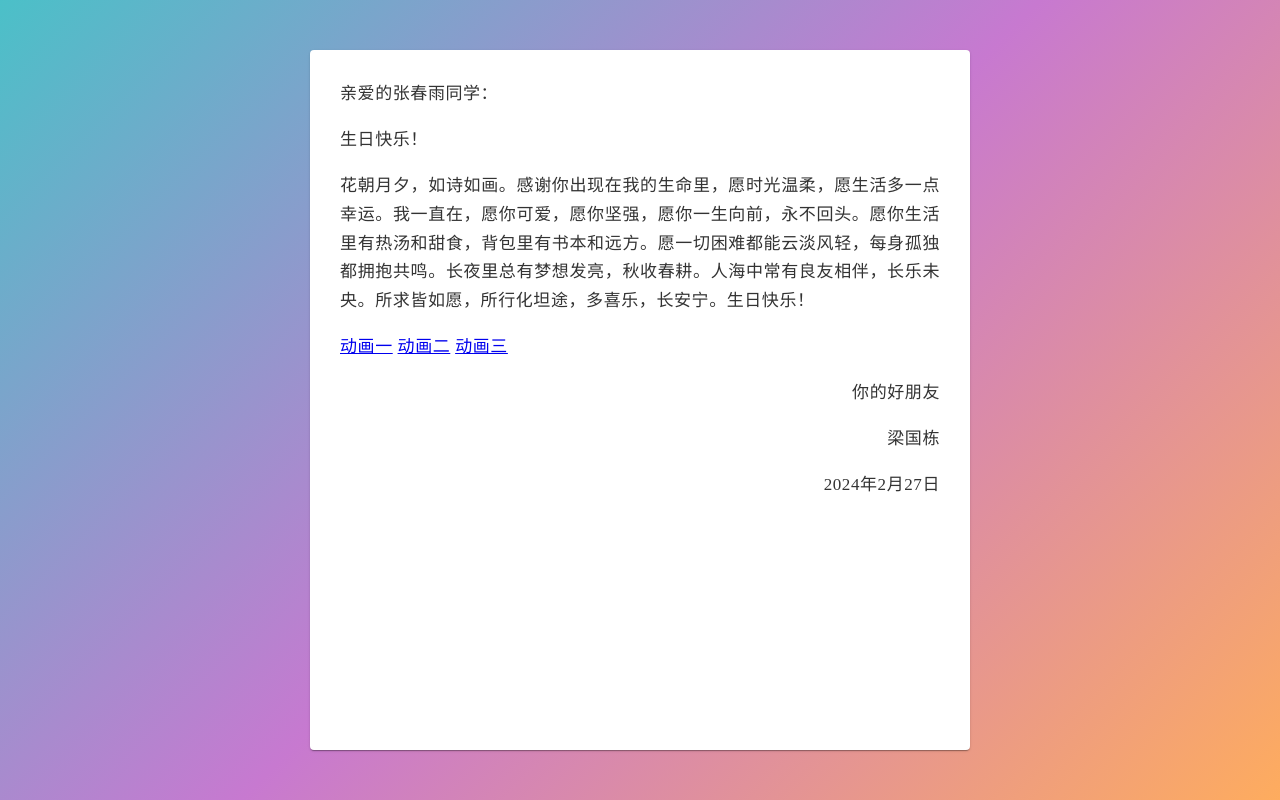
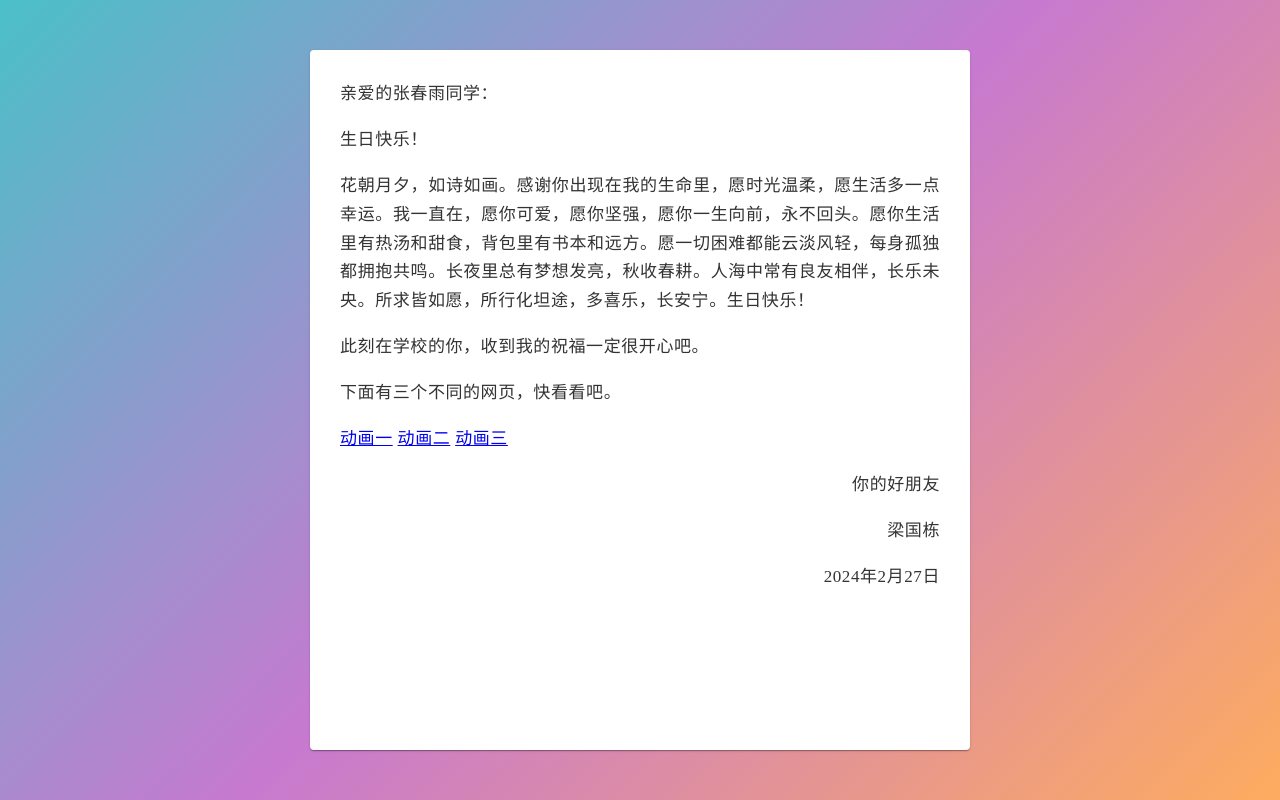
Before and after one commit to hellohehai/chunyu, a plain HTML site: page index.html in a window 1280 px wide. Drawn offline with Linux system fonts and the light colour scheme.

Commit message:
Update index.html

```diff
--- a/index.html
+++ b/index.html
@@ -48,14 +48,11 @@
       <div>亲爱的张春雨同学：</div>
       <p>生日快乐！</p>
       <p>花朝月夕，如诗如画。感谢你出现在我的生命里，愿时光温柔，愿生活多一点幸运。我一直在，愿你可爱，愿你坚强，愿你一生向前，永不回头。愿你生活里有热汤和甜食，背包里有书本和远方。愿一切困难都能云淡风轻，每身孤独都拥抱共鸣。长夜里总有梦想发亮，秋收春耕。人海中常有良友相伴，长乐未央。所求皆如愿，所行化坦途，多喜乐，长安宁。生日快乐！</p>
-      <p></p>
-      <p></p>
-
-
+      <p>此刻在学校的你，收到我的祝福一定很开心吧。</p>
+      <p>下面有三个不同的网页，快看看吧。</p>
       <a href="https://hellohehai.github.io/01/">动画一</a>
       <a href="https://hellohehai.github.io/01/new.html">动画二</a>
       <a href="https://hellohehai.github.io/02/">动画三</a>
-      <p></p>
       <p style="text-align: right">你的好朋友</p>
       <p style="text-align: right">梁国栋</p>
       <p style="text-align: right">2024年2月27日</p>
```
